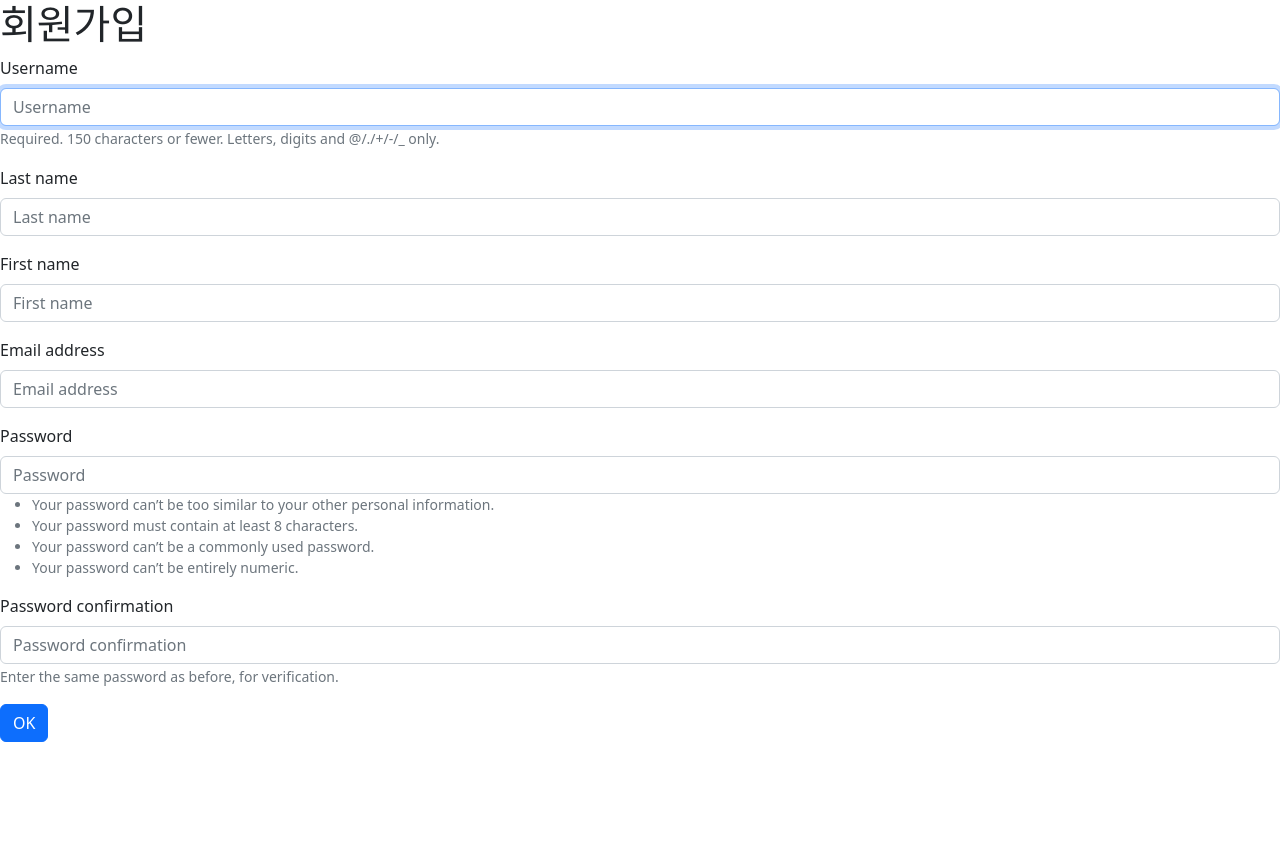
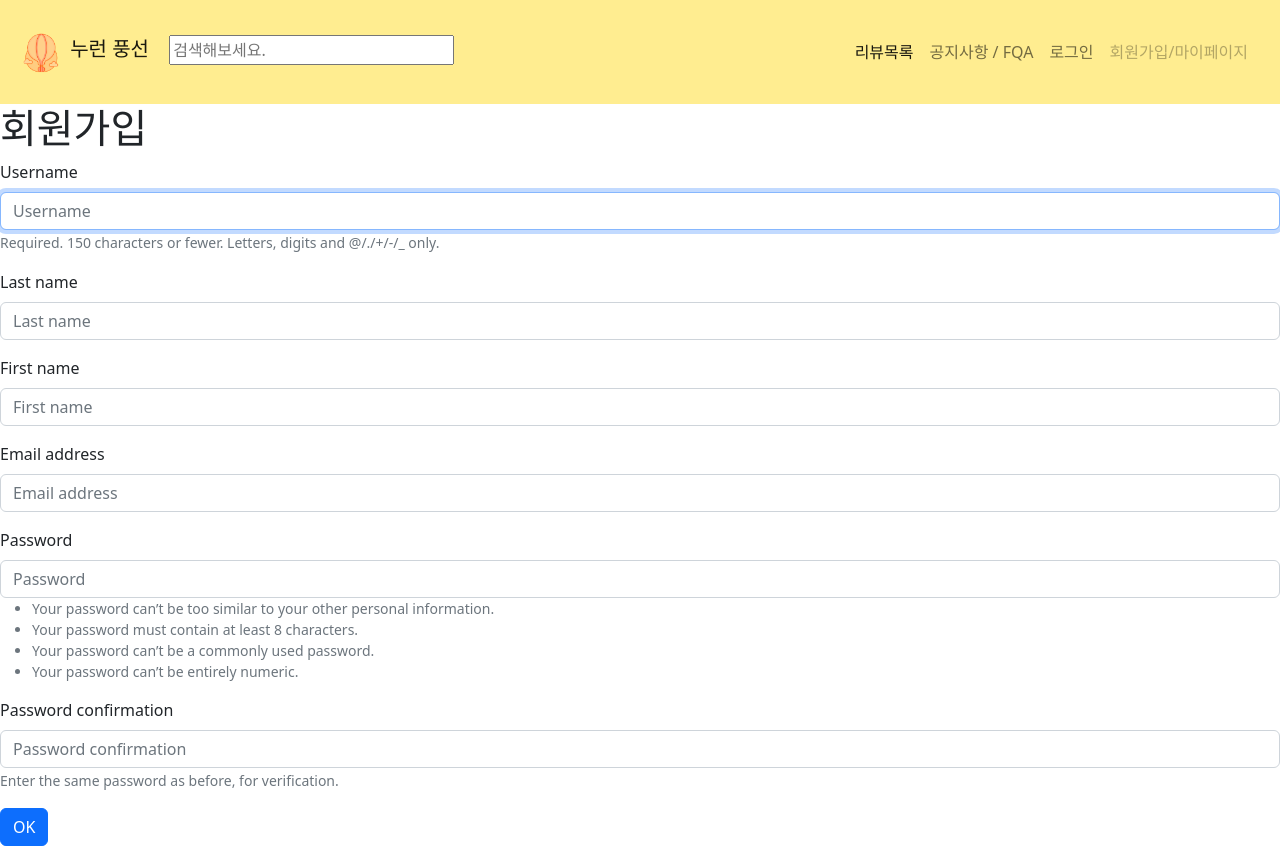
Before and after one commit to oiosu/Golden-Balloon, a Django app: page /accounts/signup/ in a window 1280 px wide. Before the commit the page ends 742 px from the top, so only its background shows below. Run offline with Django 3.2, Linux system fonts and the light colour scheme; some libraries are stand-ins or nearby versions.

Commit message:
nav 수정

```diff
--- a/templates/base.html
+++ b/templates/base.html
@@ -14,6 +14,28 @@
   <title>Golden Balloon</title>
 </head>
 <body>
+  <nav style="background-color: #FFED90;" class="navbar navbar-expand-lg">
+    <div class="container-fluid m-2 p-2">
+        <div style="float:left;">
+            <img style="width: 50px;" src="/STATIC/imege/로고고-removebg-preview.png" alt="">
+            <a class="navbar-brand" href="#">누런 풍선</a>
+            <input class="pe-5 " type="text" placeholder="검색해보세요.">
+        </div>
+        <div>
+            <button class="navbar-toggler" type="button" data-bs-toggle="collapse" data-bs-target="#navbarNavAltMarkup" aria-controls="navbarNavAltMarkup" aria-expanded="false" aria-label="Toggle navigation">
+                <span class="navbar-toggler-icon"></span>
+              </button>
+              <div class="collapse navbar-collapse m-2" id="navbarNavAltMarkup">
+                <div class="navbar-nav">
+                  <a class="nav-link active" aria-current="page" href="#">리뷰목록</a>
+                  <a class="nav-link" href="#">공지사항 / FQA</a>
+                  <a class="nav-link" href="#">로그인</a>
+                  <a class="nav-link disabled">회원가입/마이페이지</a>
+                </div>
+              </div>
+        </div>
+    </div>
+  </nav>
     {% block body %}
 
     {% endblock body %}
```
Also changed, not shown: templates/메인.html (renamed from templates/nav.html, +5 -7 lines).
